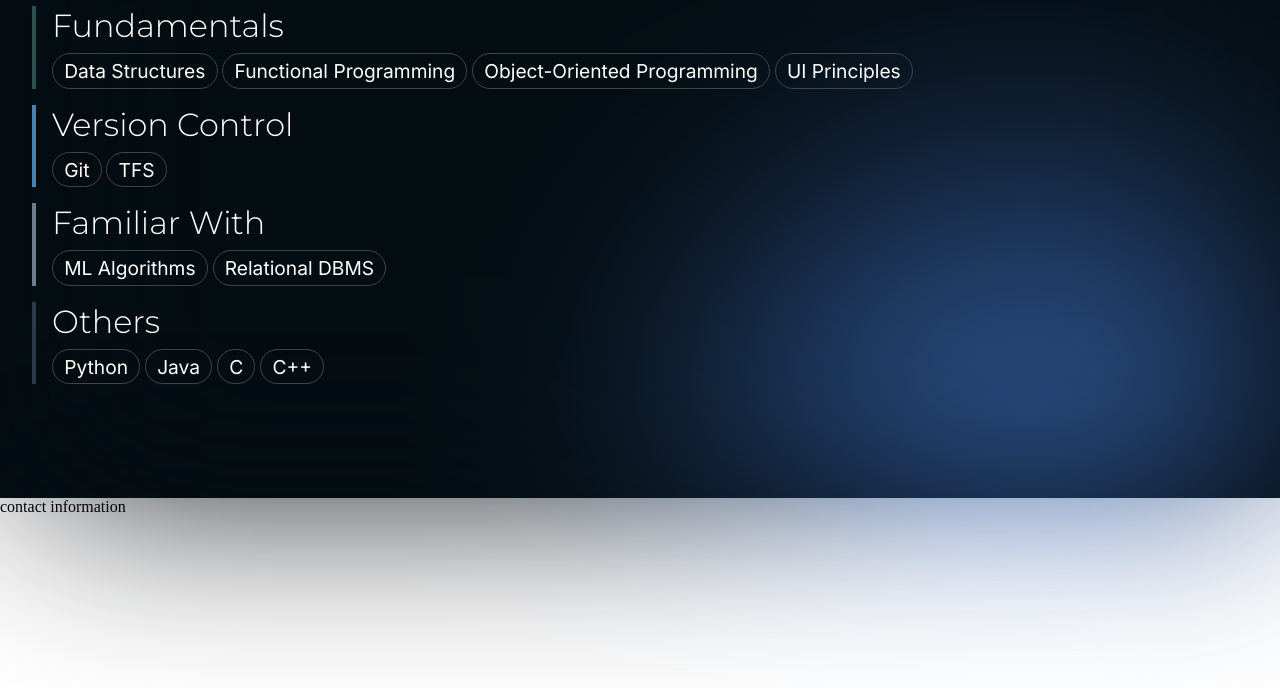
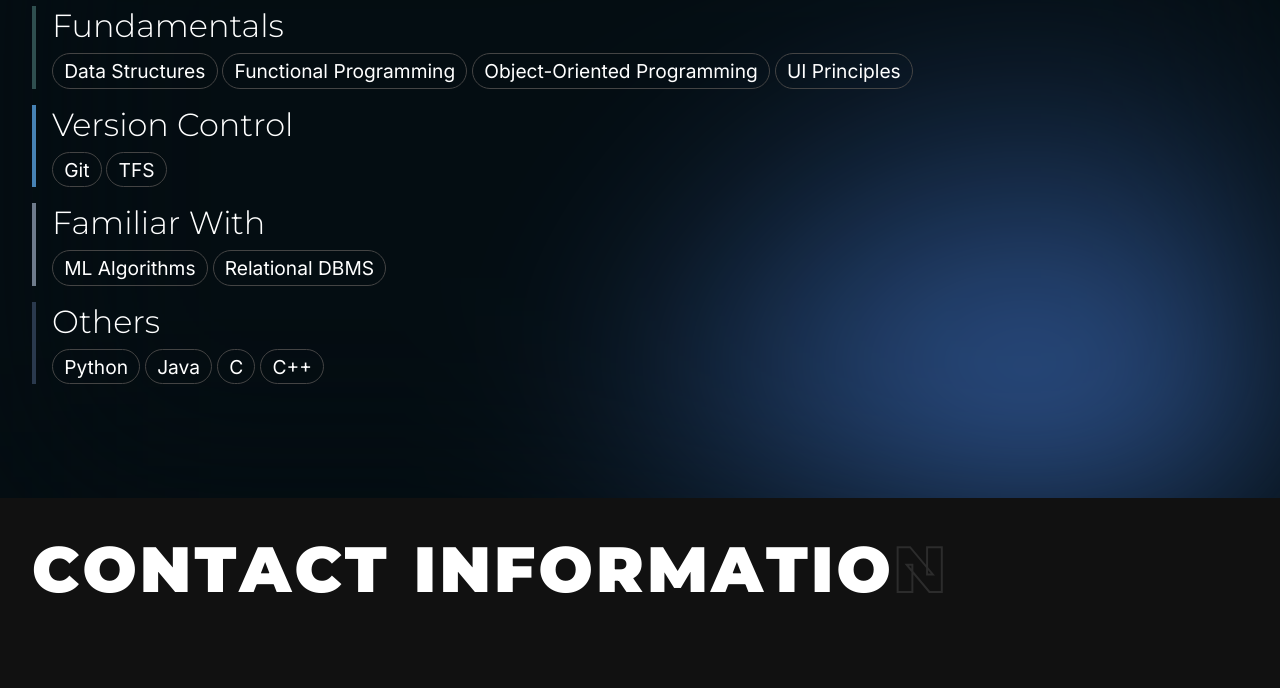
Before and after one commit to alivarastepour/Who_Am_I, a Next.js app: page / in a window 1280 px wide. Shown: the part 3731-4419 px from the top of the page. Built offline with nearby package versions, Linux system fonts and the light colour scheme.

Commit message:
added ContactInformation header styles

```diff
--- a/components/ContactInformation/ContactInformation.tsx
+++ b/components/ContactInformation/ContactInformation.tsx
@@ -1,10 +1,56 @@
+import { useIntersection } from "@/hooks/useIntersection";
 import styles from "@/styles/contactInformation.module.scss";
+import { Montserrat } from "next/font/google";
+const monrserrat = Montserrat({
+  subsets: ["latin"],
+  weight: ["900"],
+});
 const ContactInformation = () => {
+  useIntersection({
+    observables: [
+      { className: styles["lamp-effect"], id: "contact-information-header" },
+    ],
+    parentId: "contact-information-header",
+  });
   return (
     <>
       <div className={styles["contact-information-wrapper"]}>
-        <div className={styles["contact-informaiton-header"]}>
-          contact information
+        <div
+          id="contact-information-header"
+          className={`${monrserrat.className} ${styles["contact-information-header"]}`}
+        >
+          <div className={styles["header-first"]}>
+            {["c", "o", "n", "t", "a", "c", "t"].map((letter, index) => {
+              const indicator = `${letter}-${index}`;
+              return (
+                <span
+                  key={indicator}
+                  className={`${styles[indicator]} ${letter}`}
+                >
+                  {letter}
+                </span>
+              );
+            })}
+          </div>
+
+          <div className={styles["header-second"]}>
+            {["i", "n", "f", "o", "r", "m", "a", "t", "i", "o", "n"].map(
+              (letter, index) => {
+                const indicator = `${letter}-${index}`;
+                return (
+                  <span
+                    key={indicator}
+                    className={`${styles[indicator]} ${letter}`}
+                  >
+                    {letter}
+                  </span>
+                );
+              }
+            )}
+          </div>
+        </div>
+        <div className={styles["contact-information-content"]}>
+
         </div>
       </div>
     </>
--- a/styles/contactInformation.module.scss
+++ b/styles/contactInformation.module.scss
@@ -1,5 +1,60 @@
+@use "./mixins.scss" as *;
 @import "./variables.scss";
 
 .contact-information-wrapper {
   min-height: calc(100vh - 100px);
+  background-color: #111;
+  padding: 2rem;
+  position: relative;
+
+  .contact-information-header {
+    position: relative;
+
+    font-size: 4rem;
+    text-transform: capitalize;
+    letter-spacing: 0.2rem;
+    color: $primary_text_color;
+
+    .header-first,
+    .header-second {
+      display: inline-block;
+    }
+
+    .header-second {
+      margin-left: 1.5rem;
+    }
+
+    span {
+      display: inline-block;
+      position: inherit;
+    }
+
+    .n-2,
+    .n-1,
+    .n-10 {
+      @include init_lamp_animation;
+    }
+  }
+  .lamp-effect {
+    .n-2,
+    .n-1 {
+      @include trigger_lamp_animation;
+    }
+
+    .n-10 {
+      @include trigger_lamp_animation_with_explosion;
+    }
+
+    .n-2 {
+      animation-delay: 200ms, 2200ms;
+    }
+
+    .n-1 {
+      animation-delay: 500ms, 2500ms;
+    }
+
+    .n-10 {
+      animation-delay: 1000ms, 3000ms, 6300ms;
+    }
+  }
 }
```
